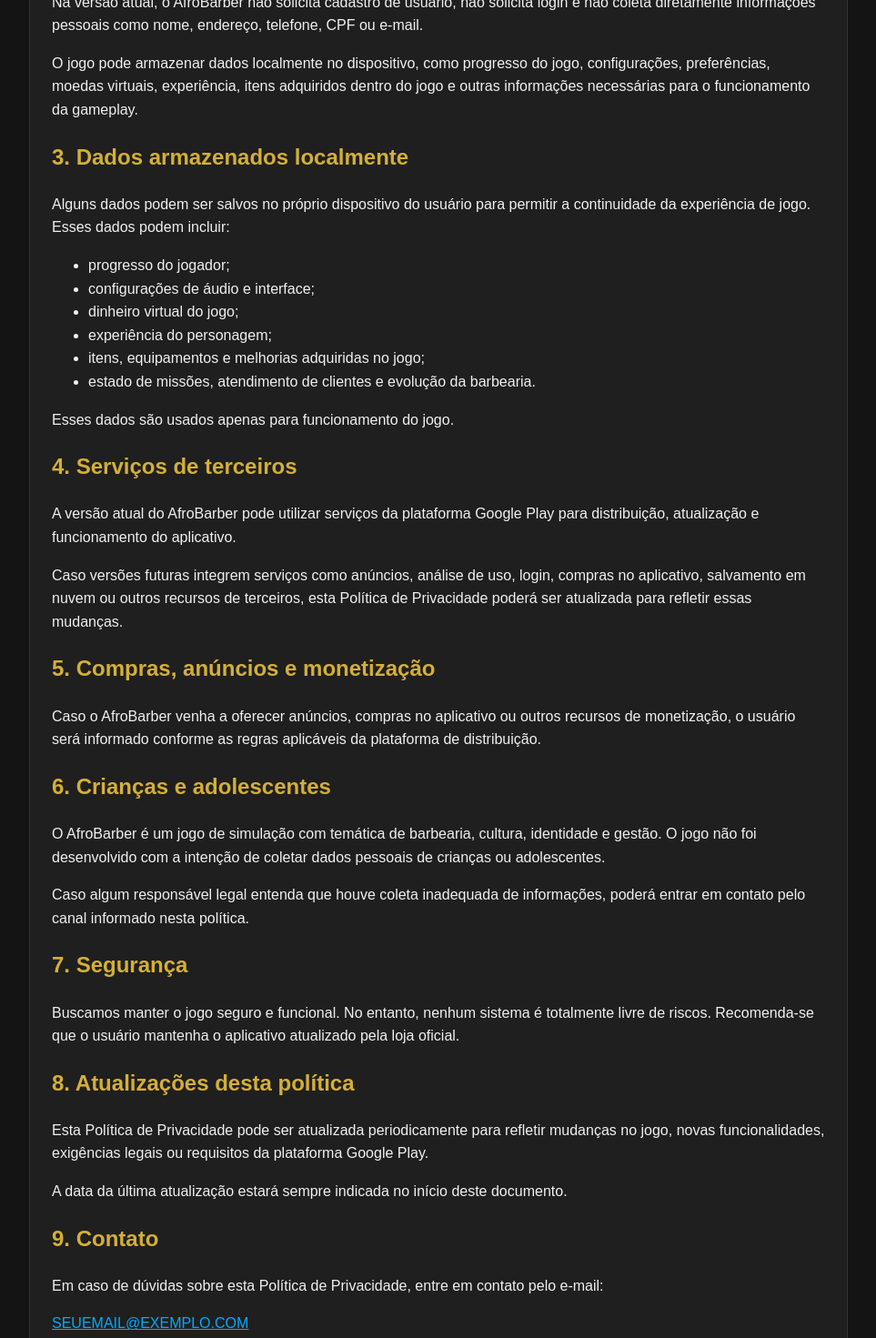
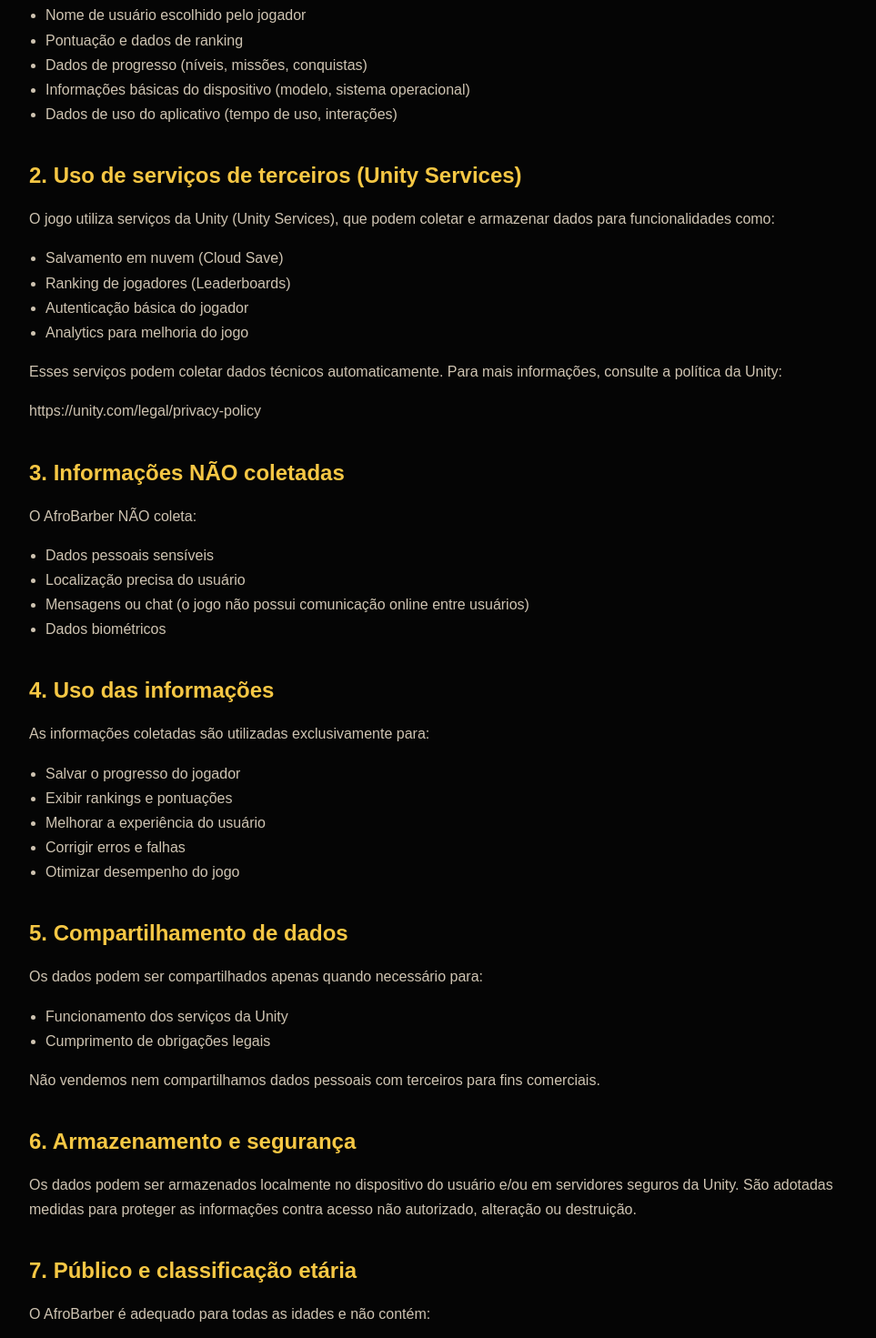
Before and after one commit to marcelo-braga-dev/afrobarber-site, a plain HTML site: page privacy-policy.html in a window 1280 px wide. Shown: the part 441-1912 px from the top of the page at 91% size, without its empty margins (158-1121 px from the left). Drawn offline with Linux system fonts and the light colour scheme.

Commit message:
Refactor privacy policy HTML structure and styles

```diff
--- a/privacy-policy.html
+++ b/privacy-policy.html
@@ -1,155 +1,168 @@
 <!DOCTYPE html>
 <html lang="pt-BR">
 <head>
-  <meta charset="UTF-8">
-  <meta name="viewport" content="width=device-width, initial-scale=1.0">
-  <title>Política de Privacidade - AfroBarber</title>
+<meta charset="UTF-8">
+<meta name="viewport" content="width=device-width, initial-scale=1.0">
+<title>Política de Privacidade - AfroBarber</title>
 
-  <style>
-    body {
-      margin: 0;
-      font-family: Arial, sans-serif;
-      line-height: 1.6;
-      background: #141414;
-      color: #f0f0f0;
-    }
+<style>
+:root {
+    --black:#050505;
+    --dark:#0f0f0f;
+    --gold:#f6c744;
+    --white:#f5f5f5;
+    --muted:#cfc4b2;
+    --border:rgba(246,199,68,0.3);
+}
 
-    main {
-      max-width: 900px;
-      margin: 0 auto;
-      padding: 40px 20px;
-    }
+body{
+    font-family:Arial, Helvetica, sans-serif;
+    background:var(--black);
+    color:var(--white);
+    margin:0;
+}
 
-    h1, h2 {
-      color: #d4af37;
-    }
+.container{
+    max-width:900px;
+    margin:auto;
+    padding:40px 20px;
+}
 
-    a {
-      color: #00aaff;
-    }
+h1,h2{
+    color:var(--gold);
+}
 
-    .card {
-      background: #1f1f1f;
-      border: 1px solid #333;
-      border-radius: 12px;
-      padding: 24px;
-    }
+h1{
+    font-size:2.5rem;
+    margin-bottom:10px;
+}
 
-    .date {
-      color: #bbbbbb;
-      font-size: 14px;
-    }
-  </style>
+h2{
+    margin-top:40px;
+}
+
+p, li{
+    color:var(--muted);
+    line-height:1.7;
+}
+
+ul{
+    padding-left:18px;
+}
+
+.card{
+    background:var(--dark);
+    border:1px solid var(--border);
+    padding:25px;
+    border-radius:12px;
+    margin-top:20px;
+}
+
+.footer{
+    text-align:center;
+    margin-top:60px;
+    font-size:0.9rem;
+    color:var(--muted);
+}
+
+</style>
 </head>
+
 <body>
-  <main>
-    <div class="card">
-      <h1>Política de Privacidade</h1>
+<div class="container">
 
-      <p class="date">Última atualização: 27 de abril de 2026</p>
+<h1>Política de Privacidade</h1>
+<p>Última atualização: 2026</p>
 
-      <p>
-        Esta Política de Privacidade descreve como o jogo <strong>AfroBarber</strong>
-        trata informações dos usuários.
-      </p>
+<div class="card">
+<p>Esta Política de Privacidade descreve como o jogo <strong>AfroBarber</strong> coleta, usa e protege as informações dos usuários. Ao utilizar o aplicativo, você concorda com os termos descritos abaixo.</p>
+</div>
 
-      <h2>1. Informações gerais</h2>
-      <p>
-        O AfroBarber é um jogo de simulação desenvolvido para fins de entretenimento
-        e experiência interativa. Esta política explica quais dados podem ser coletados,
-        como podem ser utilizados e quais opções o usuário possui.
-      </p>
+<h2>1. Informações coletadas</h2>
+<p>O AfroBarber coleta apenas as informações necessárias para funcionamento do jogo e melhoria da experiência do usuário:</p>
+<ul>
+<li>Nome de usuário escolhido pelo jogador</li>
+<li>Pontuação e dados de ranking</li>
+<li>Dados de progresso (níveis, missões, conquistas)</li>
+<li>Informações básicas do dispositivo (modelo, sistema operacional)</li>
+<li>Dados de uso do aplicativo (tempo de uso, interações)</li>
+</ul>
 
-      <h2>2. Coleta de dados</h2>
-      <p>
-        Na versão atual, o AfroBarber não solicita cadastro de usuário, não solicita login
-        e não coleta diretamente informações pessoais como nome, endereço, telefone,
-        CPF ou e-mail.
-      </p>
+<h2>2. Uso de serviços de terceiros (Unity Services)</h2>
+<p>O jogo utiliza serviços da Unity (Unity Services), que podem coletar e armazenar dados para funcionalidades como:</p>
+<ul>
+<li>Salvamento em nuvem (Cloud Save)</li>
+<li>Ranking de jogadores (Leaderboards)</li>
+<li>Autenticação básica do jogador</li>
+<li>Analytics para melhoria do jogo</li>
+</ul>
 
-      <p>
-        O jogo pode armazenar dados localmente no dispositivo, como progresso do jogo,
-        configurações, preferências, moedas virtuais, experiência, itens adquiridos dentro
-        do jogo e outras informações necessárias para o funcionamento da gameplay.
-      </p>
+<p>Esses serviços podem coletar dados técnicos automaticamente. Para mais informações, consulte a política da Unity:</p>
+<p>https://unity.com/legal/privacy-policy</p>
 
-      <h2>3. Dados armazenados localmente</h2>
-      <p>
-        Alguns dados podem ser salvos no próprio dispositivo do usuário para permitir
-        a continuidade da experiência de jogo. Esses dados podem incluir:
-      </p>
+<h2>3. Informações NÃO coletadas</h2>
+<p>O AfroBarber NÃO coleta:</p>
+<ul>
+<li>Dados pessoais sensíveis</li>
+<li>Localização precisa do usuário</li>
+<li>Mensagens ou chat (o jogo não possui comunicação online entre usuários)</li>
+<li>Dados biométricos</li>
+</ul>
 
-      <ul>
-        <li>progresso do jogador;</li>
-        <li>configurações de áudio e interface;</li>
-        <li>dinheiro virtual do jogo;</li>
-        <li>experiência do personagem;</li>
-        <li>itens, equipamentos e melhorias adquiridas no jogo;</li>
-        <li>estado de missões, atendimento de clientes e evolução da barbearia.</li>
-      </ul>
+<h2>4. Uso das informações</h2>
+<p>As informações coletadas são utilizadas exclusivamente para:</p>
+<ul>
+<li>Salvar o progresso do jogador</li>
+<li>Exibir rankings e pontuações</li>
+<li>Melhorar a experiência do usuário</li>
+<li>Corrigir erros e falhas</li>
+<li>Otimizar desempenho do jogo</li>
+</ul>
 
-      <p>
-        Esses dados são usados apenas para funcionamento do jogo.
-      </p>
+<h2>5. Compartilhamento de dados</h2>
+<p>Os dados podem ser compartilhados apenas quando necessário para:</p>
+<ul>
+<li>Funcionamento dos serviços da Unity</li>
+<li>Cumprimento de obrigações legais</li>
+</ul>
+<p>Não vendemos nem compartilhamos dados pessoais com terceiros para fins comerciais.</p>
 
-      <h2>4. Serviços de terceiros</h2>
-      <p>
-        A versão atual do AfroBarber pode utilizar serviços da plataforma Google Play
-        para distribuição, atualização e funcionamento do aplicativo.
-      </p>
+<h2>6. Armazenamento e segurança</h2>
+<p>Os dados podem ser armazenados localmente no dispositivo do usuário e/ou em servidores seguros da Unity. São adotadas medidas para proteger as informações contra acesso não autorizado, alteração ou destruição.</p>
 
-      <p>
-        Caso versões futuras integrem serviços como anúncios, análise de uso, login,
-        compras no aplicativo, salvamento em nuvem ou outros recursos de terceiros,
-        esta Política de Privacidade poderá ser atualizada para refletir essas mudanças.
-      </p>
+<h2>7. Público e classificação etária</h2>
+<p>O AfroBarber é adequado para todas as idades e não contém:</p>
+<ul>
+<li>Violência</li>
+<li>Sangue</li>
+<li>Drogas</li>
+<li>Conteúdo impróprio</li>
+</ul>
 
-      <h2>5. Compras, anúncios e monetização</h2>
-      <p>
-        Caso o AfroBarber venha a oferecer anúncios, compras no aplicativo ou outros
-        recursos de monetização, o usuário será informado conforme as regras aplicáveis
-        da plataforma de distribuição.
-      </p>
+<h2>8. Direitos do usuário</h2>
+<p>O usuário pode solicitar:</p>
+<ul>
+<li>Exclusão de dados</li>
+<li>Esclarecimentos sobre uso de dados</li>
+</ul>
+<p>Para isso, entre em contato pelo e-mail informado abaixo.</p>
 
-      <h2>6. Crianças e adolescentes</h2>
-      <p>
-        O AfroBarber é um jogo de simulação com temática de barbearia, cultura,
-        identidade e gestão. O jogo não foi desenvolvido com a intenção de coletar
-        dados pessoais de crianças ou adolescentes.
-      </p>
+<h2>9. Retenção de dados</h2>
+<p>Os dados serão mantidos apenas pelo tempo necessário para cumprir as finalidades descritas nesta política, ou até solicitação de exclusão pelo usuário.</p>
 
-      <p>
-        Caso algum responsável legal entenda que houve coleta inadequada de informações,
-        poderá entrar em contato pelo canal informado nesta política.
-      </p>
+<h2>10. Alterações nesta política</h2>
+<p>Esta política pode ser atualizada periodicamente. Recomendamos que o usuário revise esta página regularmente.</p>
 
-      <h2>7. Segurança</h2>
-      <p>
-        Buscamos manter o jogo seguro e funcional. No entanto, nenhum sistema é totalmente
-        livre de riscos. Recomenda-se que o usuário mantenha o aplicativo atualizado
-        pela loja oficial.
-      </p>
+<h2>11. Contato</h2>
+<p>
+Responsável: Marcelo Braga<br>
+Email: marcelobraga.dev@gmail.com
+</p>
 
-      <h2>8. Atualizações desta política</h2>
-      <p>
-        Esta Política de Privacidade pode ser atualizada periodicamente para refletir
-        mudanças no jogo, novas funcionalidades, exigências legais ou requisitos da
-        plataforma Google Play.
-      </p>
+<div class="footer">
+© 2026 AfroBarber - Todos os direitos reservados
+</div>
 
-      <p>
-        A data da última atualização estará sempre indicada no início deste documento.
-      </p>
-
-      <h2>9. Contato</h2>
-      <p>
-        Em caso de dúvidas sobre esta Política de Privacidade, entre em contato pelo e-mail:
-      </p>
-
-      <p>
-        <a href="mailto:SEUEMAIL@EXEMPLO.COM">SEUEMAIL@EXEMPLO.COM</a>
-      </p>
-    </div>
-  </main>
+</div>
 </body>
 </html>
```
